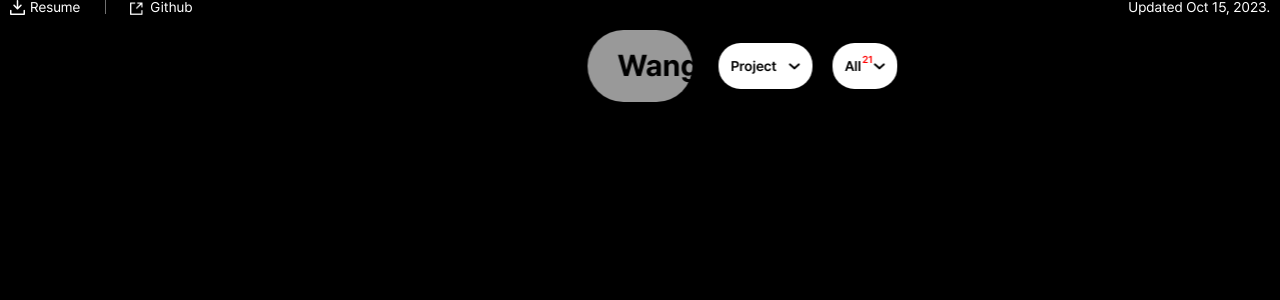
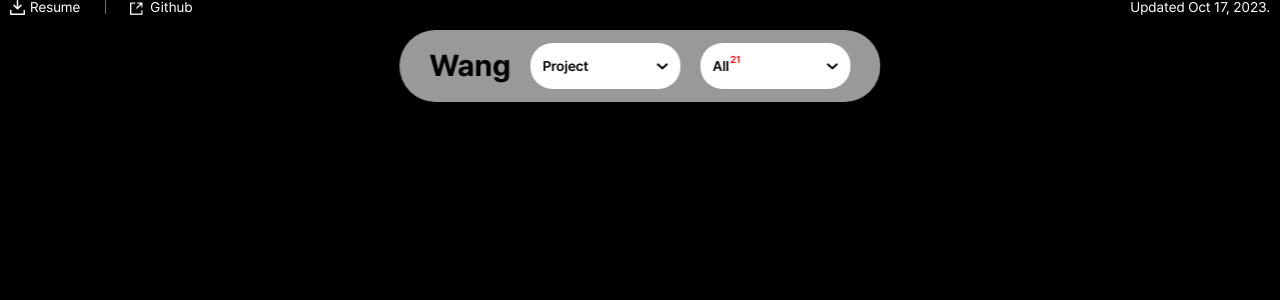
Before and after one commit to wangseonghyeok/portfolio, a React (Create React App) app: page /carrer in a window 1280 px wide. Shown: the top 300 px of the page. Built offline with nearby package versions, Linux system fonts and the light colour scheme.

Commit message:
모바일 gnb 수정

```diff
--- a/src/components/Footer.js
+++ b/src/components/Footer.js
@@ -14,7 +14,7 @@ export default function Footer() {
                         </a>
                     </li>
                 </ul>
-                <span>Updated Oct 15, 2023.</span>
+                <span>Updated Oct 17, 2023.</span>
             </footer>
         </>
     );
--- a/src/components/Header.js
+++ b/src/components/Header.js
@@ -11,10 +11,7 @@ export default function Header({ filterItem, setItem, menuItems, itemCounts }) {
         if (window.innerWidth <= 720) {
             if (e.deltaY < 0) {
                 setScroll(false);
-        console.log("스크롤 위로");
             } else {
-        // scroll down
-        console.log("스크롤 아래로");
                 setScroll(true);
             }
         }
@@ -52,8 +49,12 @@ export default function Header({ filterItem, setItem, menuItems, itemCounts }) {
     });
 
     useEffect(() => {
+        const mediaQuery = window.matchMedia("screen and (min-width: 720px)");
+        if (mediaQuery.matches) {
+            let gnb = document.querySelector(".gnb");
+            gnb.classList.remove("minimized");
+        }
         window.addEventListener("wheel", handleScroll, { capture: true });
-    // eslint-disable-next-line react-hooks/exhaustive-deps
     }, [scroll]);
 
     return (
--- a/src/components/Main.js
+++ b/src/components/Main.js
@@ -7,6 +7,9 @@ export default function Main({ item }) {
             setisMobile(false);
         } else {
             setisMobile(true);
+
+            let gnb = document.querySelector(".gnb");
+            gnb.classList.remove("minimized");
         }
     };
     useEffect(() => {
@@ -17,12 +20,10 @@ export default function Main({ item }) {
         window.addEventListener("resize", syncHeight);
         const mediaQuery = window.matchMedia("screen and (max-width: 720px)");
         let grid = document.querySelector(".portfolio-list");
-    let gnb = document.querySelector(".gnb");
 
         if (mediaQuery.matches) {
             grid.classList.remove("grid");
-      gnb.classList.remove("minimized");
-      setisMobile(true);
+            setisMobile(false);
             syncHeight();
         }
         // eslint-disable-next-line react-hooks/exhaustive-deps
```
Lines whose indentation alone changed are shown as unchanged.
